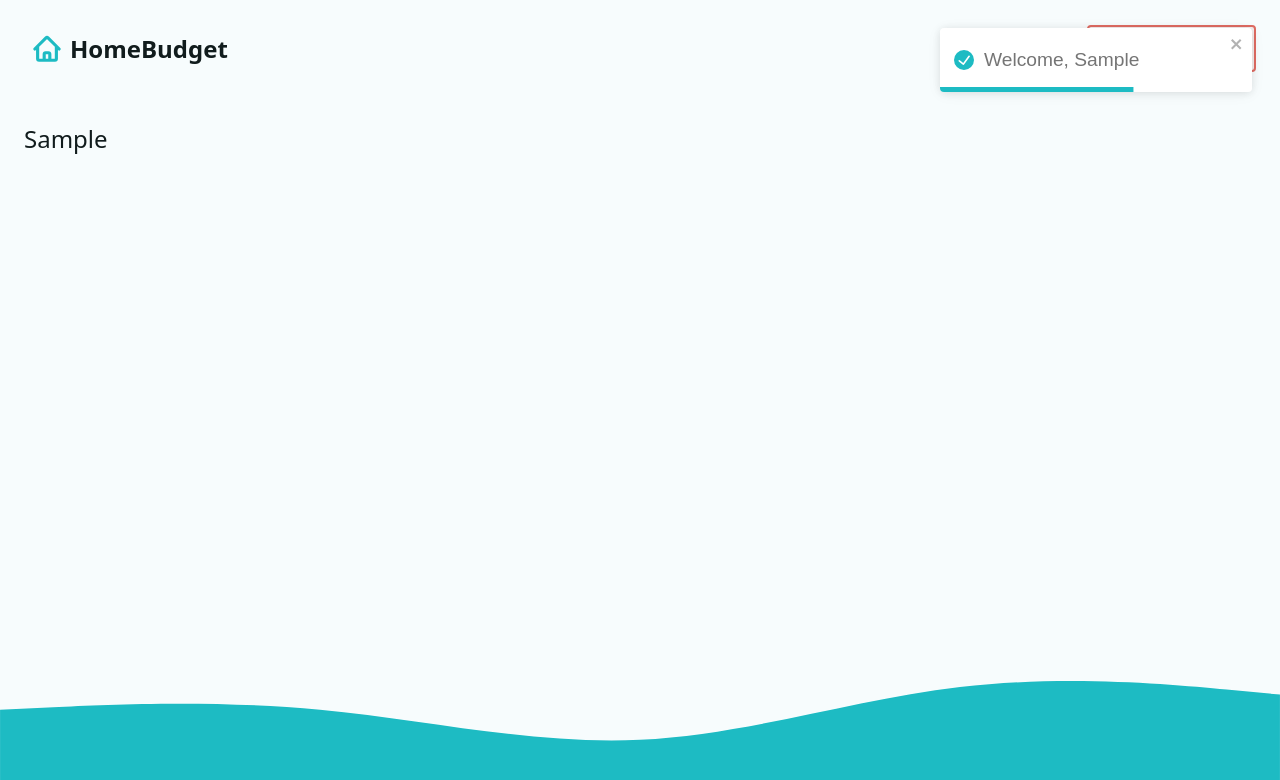
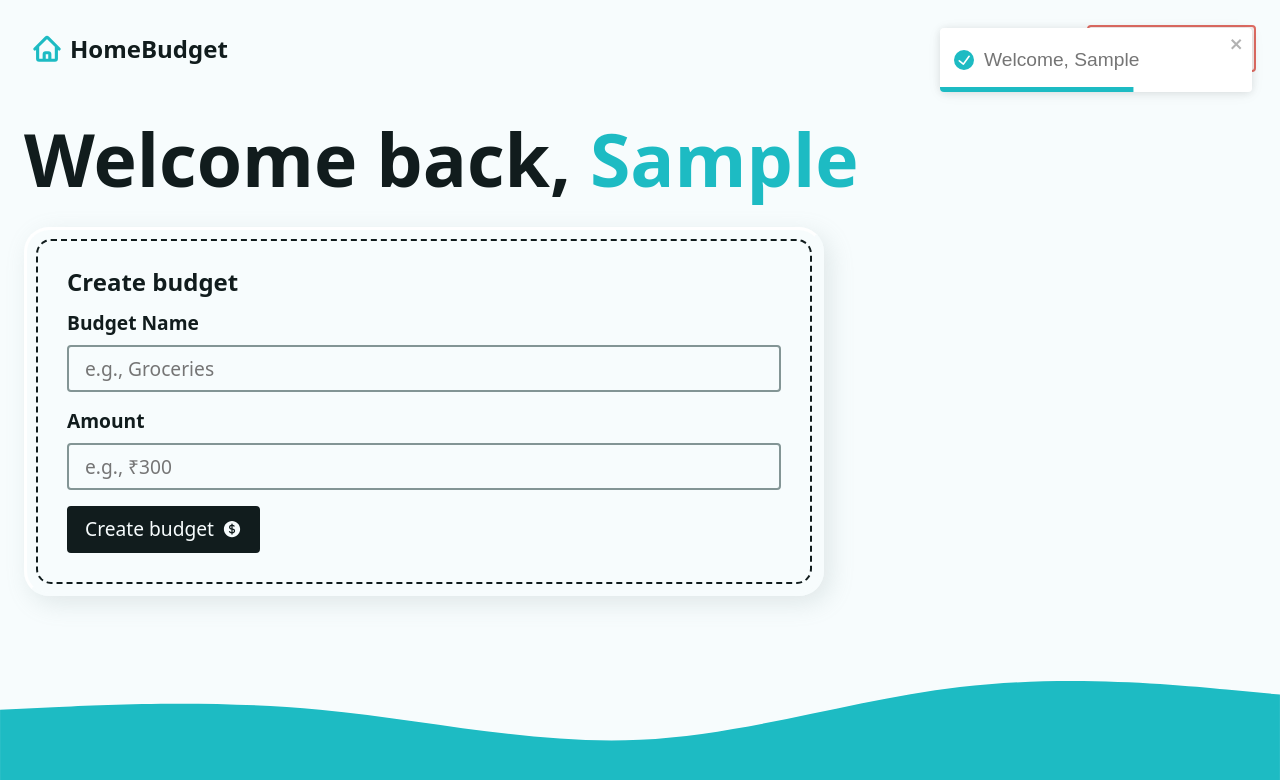
Before and after one commit to yashsolanki/home-budget-app, a React (Vite) app: page / in a window 1280 px wide. Both pictures are taken after typing "Sample" into the empty fields and a click on the button "Create Account". Shown: the top 780 px of the page. Built offline with nearby package versions, Linux system fonts and the light colour scheme.

Commit message:
Added New Budget Form

```diff
--- /dev/null
+++ b/src/components/AddBudgetForm.jsx
@@ -0,0 +1,40 @@
+import { CurrencyDollarIcon } from "@heroicons/react/24/solid";
+import React from "react";
+import { Form } from "react-router-dom";
+
+const AddBudgetForm = () => {
+  return (
+    <div className="form-wrapper">
+      <h2 className="h3">Create budget</h2>
+      <Form method="post" className="grid-sm">
+        <div className="grid-xs">
+          <label htmlFor="newBudget">Budget Name</label>
+          <input
+            type="text"
+            name="newBudget"
+            id="newBudget"
+            placeholder="e.g., Groceries"
+            required
+          />
+        </div>
+        <div className="grid-xs">
+          <label htmlFor="newBudgetAmount">Amount</label>
+          <input
+            type="number"
+            step="1.00"
+            name="newBudgetAmount"
+            id="newBudgetAmount"
+            placeholder="e.g., ₹300"
+            required
+            inputMode="decimal"
+          />
+        </div>
+        <button type="submit" className="btn btn--dark">
+          <span>Create budget</span> <CurrencyDollarIcon width={20} />
+        </button>
+      </Form>
+    </div>
+  );
+};
+
+export default AddBudgetForm;
--- a/src/pages/Dashboard.jsx
+++ b/src/pages/Dashboard.jsx
@@ -2,11 +2,13 @@
 import { fetchData } from "../../helpers";
 import Intro from "../components/Intro";
 import { toast } from "react-toastify";
+import AddBudgetForm from "../components/AddBudgetForm";
 
 // Loader
 export const dashboardLoader = () => {
   const userName = fetchData("userName");
-  return { userName };
+  const budgets = fetchData("budgets");
+  return { userName, budgets };
 };
 
 // Action
@@ -22,8 +24,28 @@
 };
 
 const Dashboard = () => {
-  const { userName } = useLoaderData();
-  return <>{userName ? <p>{userName}</p> : <Intro />}</>;
+  const { userName, budgets } = useLoaderData();
+  return (
+    <>
+      {userName ? (
+        <div className="dashboard">
+          <h1>
+            Welcome back, <span className="accent">{userName}</span>
+          </h1>
+          <div className="grid-sm">
+            {/* {budgets ? () : ()} */}
+            <div className="grid-lg">
+              <div className="flex-lg">
+                <AddBudgetForm />
+              </div>
+            </div>
+          </div>
+        </div>
+      ) : (
+        <Intro />
+      )}
+    </>
+  );
 };
 
 export default Dashboard;
```
